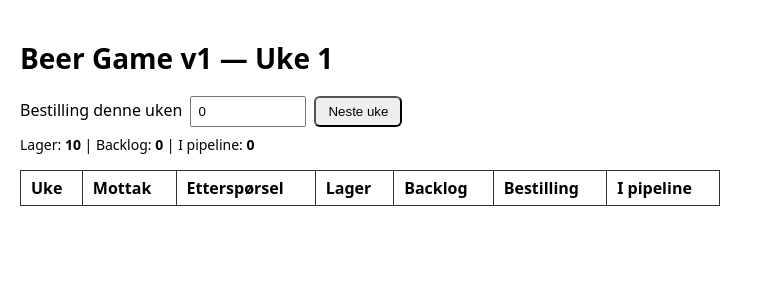
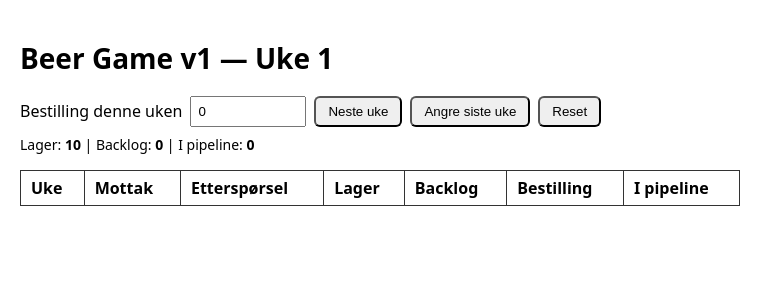
Before and after one commit to Hyldgaards/IBE160-test, a Next.js app in the folder beer-game/: page / in a window 1280 px wide. Shown: the top 300 px of the page, without its empty margins (0-783 px from the left). Built offline with nearby package versions, Linux system fonts and the light colour scheme.

Commit message:
feat(app): kepp table + pipeline; undo/reset available

```diff
--- a/beer-game/src/app/page.tsx
+++ b/beer-game/src/app/page.tsx
@@ -11,35 +11,49 @@ type Row = {
   iPipeline: number;
 };
 
+type Snapshot = {
+  week: number;
+  order: string;
+  lager: number;
+  backlog: number;
+  rows: Row[];
+  pipeline: number[];
+};
+
 export default function Home() {
+  const LEADTIME = 2;
+
   const [week, setWeek] = useState(1);
-  const [order, setOrder] = useState("0");     // bestilling denne uken (input)
-  const [lager, setLager] = useState(10);      // gjeldende lager
-  const [backlog, setBacklog] = useState(0);   // gjeldende etterslep
+  const [order, setOrder] = useState("0");
+  const [lager, setLager] = useState(10);
+  const [backlog, setBacklog] = useState(0);
   const [rows, setRows] = useState<Row[]>([]);
-  const [pipeline, setPipeline] = useState<number[]>([]); // ledetid-kø
+  const [pipeline, setPipeline] = useState<number[]>([]);
+  const [history, setHistory] = useState<Snapshot[]>([]); // for «Angre»
 
-  const LEADTIME = 2; // uker
+  const snapshot = (): Snapshot => ({ week, order, lager, backlog, rows, pipeline });
 
   const nextWeek = () => {
     const ettersp = parseInt(order || "0", 10);
 
-    // 1) Mottak denne uken = det som ligger først i pipeline
+    // 1) lagre øyeblikksbilde for «Angre»
+    setHistory((h) => [...h, snapshot()]);
+
+    // 2) mottak denne uken
     const mottak = pipeline.length > 0 ? pipeline[0] : 0;
     const pipelineEtterMottak = pipeline.slice(1);
 
-    // 2) Dekk etterspørsel + backlog fra lager + mottak
+    // 3) dekk etterspørsel + backlog
     const net = lager + mottak - (ettersp + backlog);
     const newBacklog = net >= 0 ? 0 : -net;
     const newLager = net >= 0 ? net : 0;
 
-    // 3) Dagens bestilling legges inn bakerst med ledetid (2 plasser frem)
-    //    Vi “buffer” nuller slik at bestillingen havner på indeks = LEADTIME - 1
+    // 4) legg dagens bestilling bakerst med ledetid
     const nyPipeline = [...pipelineEtterMottak];
     while (nyPipeline.length < LEADTIME - 1) nyPipeline.push(0);
-    nyPipeline.push(ettersp); // v1: bestill = etterspørsel
+    nyPipeline.push(ettersp); // v1: bestiller lik etterspørsel
 
-    // 4) Loggrad
+    // 5) loggrad
     const row: Row = {
       uke: week,
       mottak,
@@ -50,7 +64,7 @@ export default function Home() {
       iPipeline: nyPipeline.reduce((a, b) => a + b, 0),
     };
 
-    // 5) Oppdater state
+    // 6) oppdater state
     setRows((r) => [...r, row]);
     setLager(newLager);
     setBacklog(newBacklog);
@@ -59,12 +73,36 @@ export default function Home() {
     setOrder("0");
   };
 
+  const undo = () => {
+    setHistory((h) => {
+      if (h.length === 0) return h; // ingenting å angre
+      const prev = h[h.length - 1];
+      setWeek(prev.week);
+      setOrder(prev.order);
+      setLager(prev.lager);
+      setBacklog(prev.backlog);
+      setRows(prev.rows);
+      setPipeline(prev.pipeline);
+      return h.slice(0, -1);
+    });
+  };
+
+  const reset = () => {
+    setWeek(1);
+    setOrder("0");
+    setLager(10);
+    setBacklog(0);
+    setRows([]);
+    setPipeline([]);
+    setHistory([]);
+  };
+
   return (
     <main style={{ padding: 20, fontFamily: "system-ui, sans-serif" }}>
       <h1 style={{ fontSize: 28, fontWeight: 700 }}>Beer Game v1 — Uke {week}</h1>
 
-      <div style={{ marginTop: 12 }}>
-        <label htmlFor="order" style={{ marginRight: 8 }}>Bestilling denne uken</label>
+      <div style={{ display: "flex", gap: 8, alignItems: "center", marginTop: 12, flexWrap: "wrap" }}>
+        <label htmlFor="order">Bestilling denne uken</label>
         <input
           id="order"
           type="number"
@@ -72,11 +110,14 @@ export default function Home() {
           onChange={(e) => setOrder(e.target.value)}
           style={{ padding: 6, width: 100 }}
         />
-        <button
-          onClick={nextWeek}
-          style={{ marginLeft: 8, padding: "6px 12px", borderRadius: 6, cursor: "pointer" }}
-        >
+        <button onClick={nextWeek} style={{ padding: "6px 12px", borderRadius: 6, cursor: "pointer" }}>
           Neste uke
+        </button>
+        <button onClick={undo} style={{ padding: "6px 12px", borderRadius: 6, cursor: "pointer" }}>
+          Angre siste uke
+        </button>
+        <button onClick={reset} style={{ padding: "6px 12px", borderRadius: 6, cursor: "pointer" }}>
+          Reset
         </button>
       </div>
 
@@ -84,7 +125,7 @@ export default function Home() {
         Lager: <b>{lager}</b>  |  Backlog: <b>{backlog}</b>  |  I pipeline: <b>{pipeline.reduce((a,b)=>a+b,0)}</b>
       </div>
 
-      <table style={{ marginTop: 16, borderCollapse: "collapse", minWidth: 700 }}>
+      <table style={{ marginTop: 16, borderCollapse: "collapse", minWidth: 720 }}>
         <thead>
           <tr>
             {["Uke","Mottak","Etterspørsel","Lager","Backlog","Bestilling","I pipeline"].map((h) => (
```
